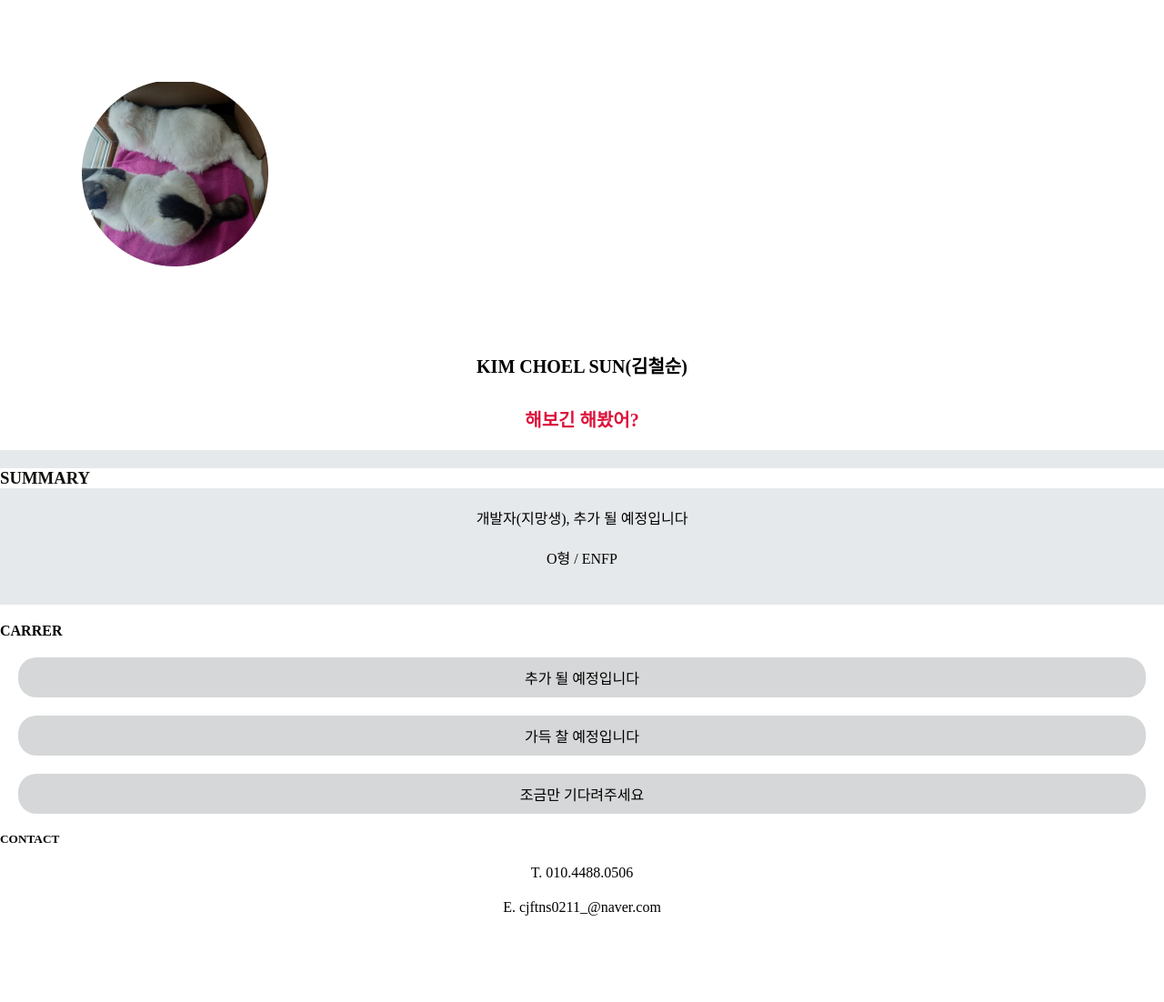
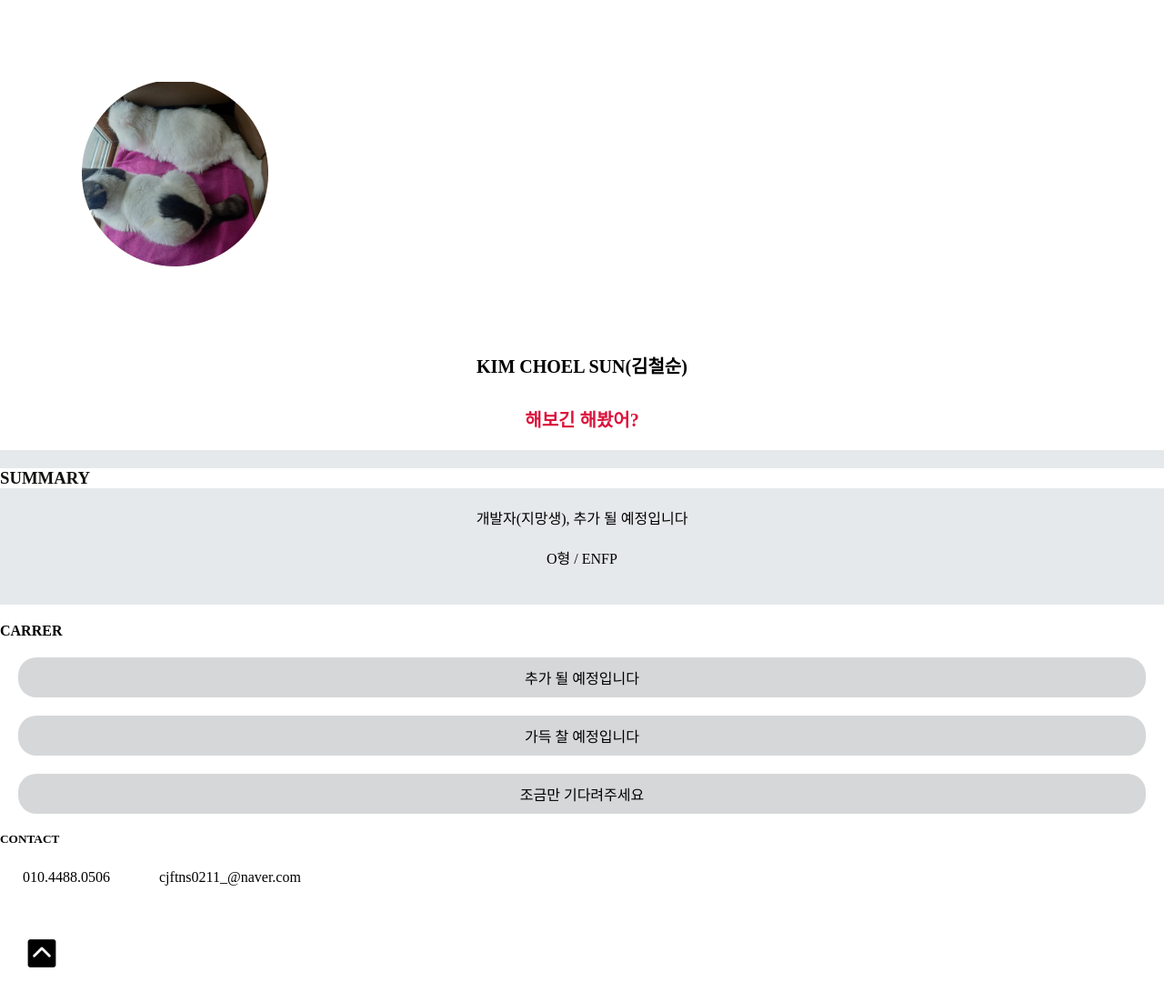
Before and after one commit to cjftns0211/about__me, a plain HTML site: page index.html in a window 1280 px wide. Shown: the whole page at 91% size. Before the commit the page ends 1027 px from the top, so only its background shows below. Drawn offline with Linux system fonts and the light colour scheme.

Commit message:
open graph 추가

```diff
--- a/css/style.css
+++ b/css/style.css
@@ -3,6 +3,11 @@
     margin: 0;
     padding: 0
 }
+
+html {
+scroll-behavior: smooth;
+}
+
 .avatar-img{
     margin: 90px
 }
@@ -58,3 +63,31 @@ p {
 .asdf {
     background-color: white;
 }
+
+.inline-block {
+    display: inline-block
+}
+
+,text-center {
+    text-align: center;
+}
+
+.block {
+    display: block
+}
+
+.padding-10 {
+    padding: 10px;
+}
+
+.margin-10 {
+    margin: 15px
+}
+
+.p-0 {
+    padding: 0px
+}
+
+.m-0 {
+    margin: 0px
+}
--- a/index.html
+++ b/index.html
@@ -1,11 +1,18 @@
 <!DOCTYPE html>
 <html lang="ko">
+
 <head>
     <meta charset="UTF-8">
     <meta name="viewport" content="width=device-width, initial-scale=1.0">
+    <meta property="og:type" content="website">
+    <meta property="og:title" content="김철순 모바일 소개서">
+    <meta property="og:url" content="https://cjftns0211.github.io/about__me/">
+    <meta property="og:image" content="https://cjftns0211.github.io/about__me/images/thumbnail.jpg">
+    <meta property="og:description" content="훈련 중인 김철순 모바일 소개서, 기본 정보 및 이력 정보 등을 확인하실 수 있습니다.">
     <title>about me</title>
     <link rel="stylesheet" href="css/style.css">
 </head>
+
 <body>
     <div class="avatar-img"><img src="images/son_mung.png" alt="my photo"></div>
 
@@ -26,7 +33,9 @@
     <p class="desc rounded-bar">조금만 기다려주세요</p>
 
     <h5>CONTACT</h5>
-    <p> T. 010.4488.0506</p>
-    <p> E. cjftns0211_@naver.com</p>
+    <p class="asdf inline-block padding-10 margin-10"> 010.4488.0506</p>
+    <p class="asdf inline-block padding-10 margin-10"> cjftns0211_@naver.com</p>
+    <a href="#" class="block text-center margin-10 padding-10"><img src="images/Up Squared.png" alt="위로 이동" </a>
 </body>
+
 </html>
```
Also changed, not shown: images/Letter.png (added), images/Smartphone.png (added), images/Up Squared.png (added), images/thumbnail.jpg (added). Lines whose indentation alone changed are shown as unchanged.
